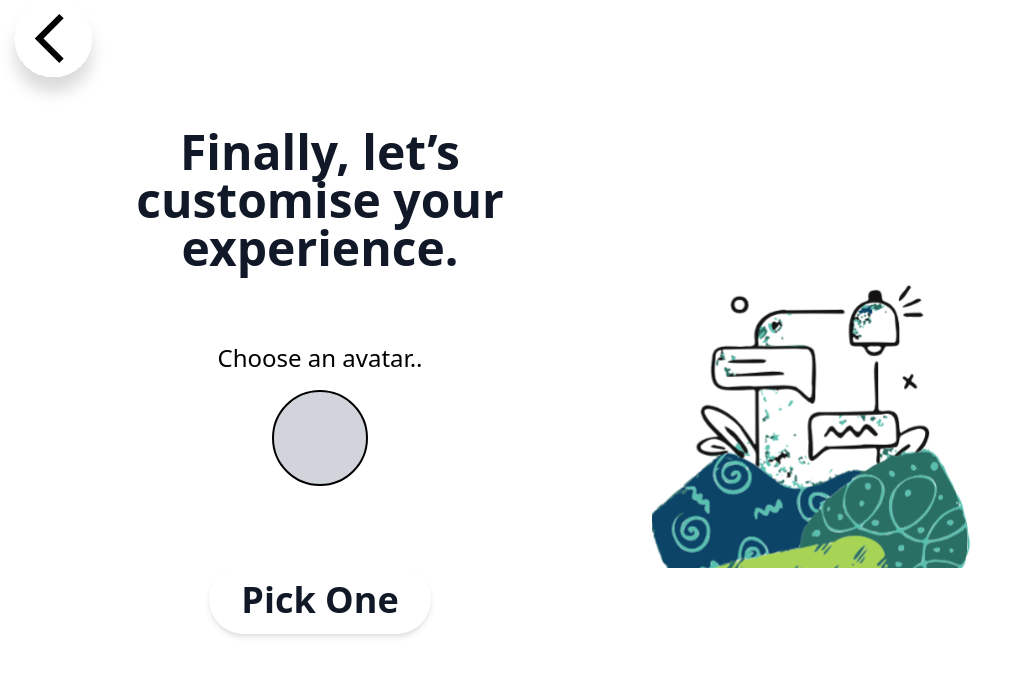
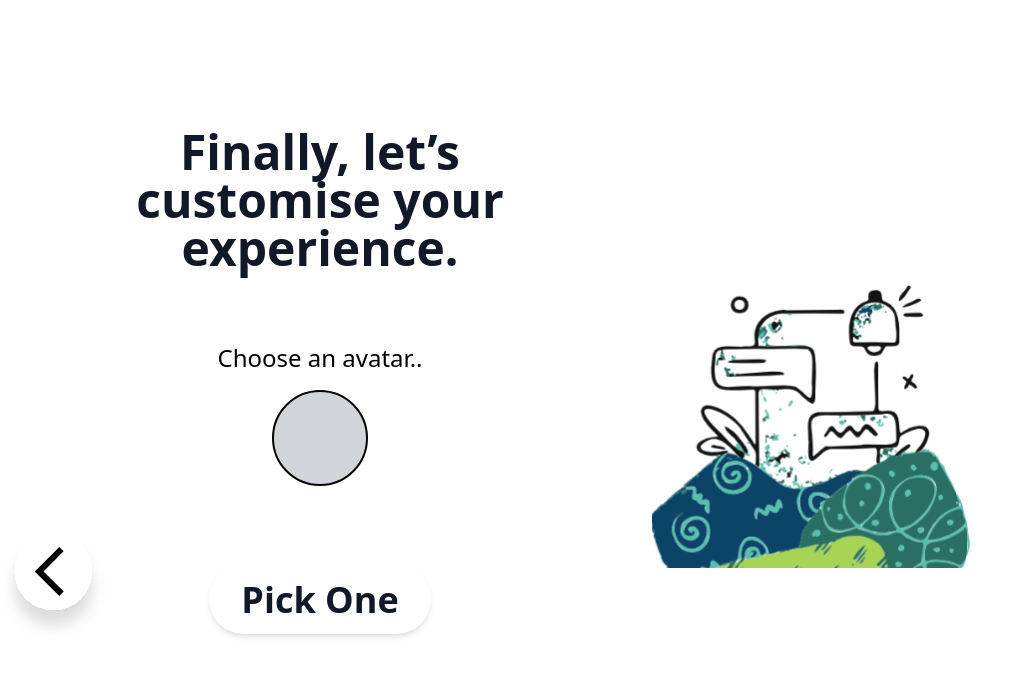
Before and after one commit to timosville/one-sheep-fe-challenge, a Vue app: page /avatar in a window 1280 px wide. Shown: the top 676 px of the page, without its empty margins (0-1021 px from the left). Built offline with nearby package versions, Linux system fonts and the light colour scheme.

Commit message:
Keep navigation at the bottom

```diff
--- a/src/styles/tailwind.css
+++ b/src/styles/tailwind.css
@@ -36,4 +36,7 @@
   .container-grid__navigation-right {
     @apply col-start-6  row-start-5 row-end-6;
   }
+  .container-grid__navigation-left {
+    @apply col-start-1 col-end-2 row-start-5 row-end-6;
+  }
 }
```
